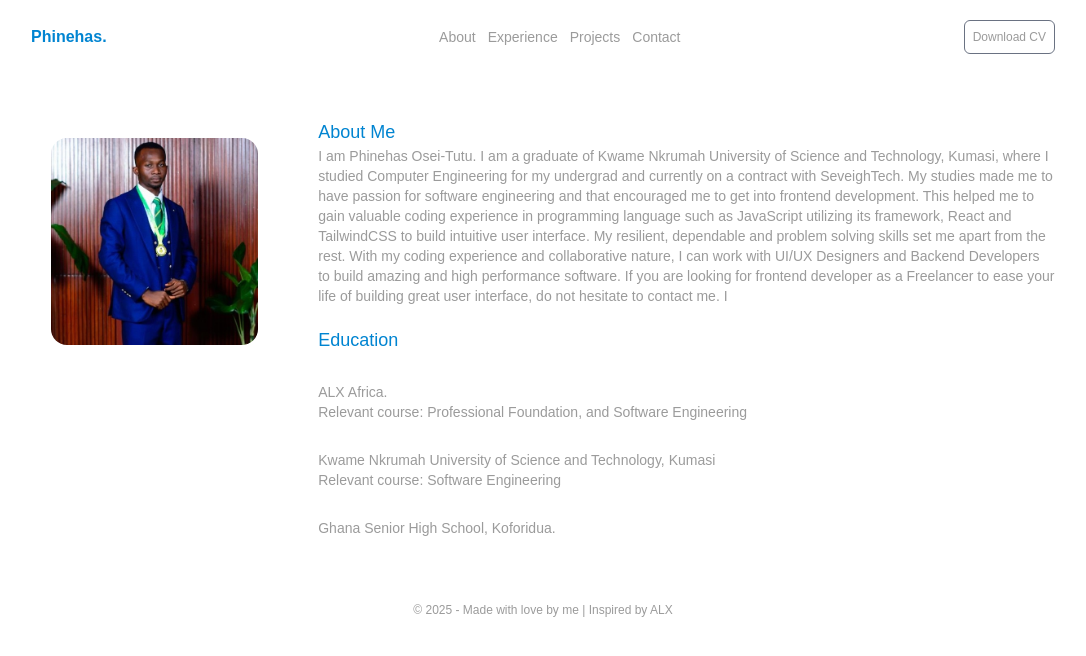
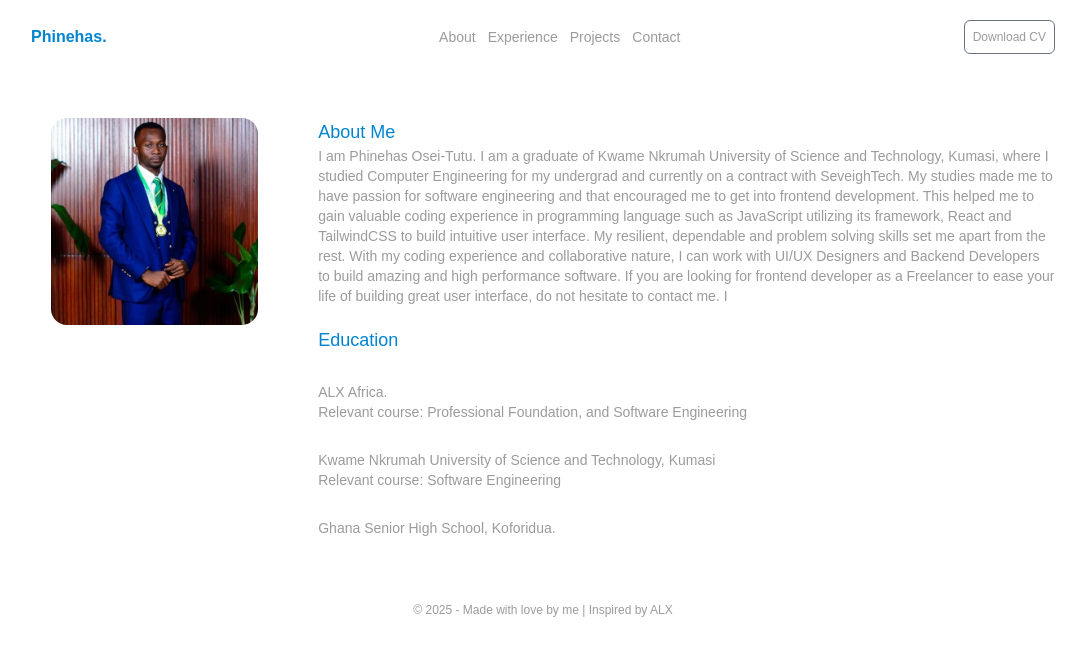
Before and after one commit to poseitutu10/my-portfolio, a Next.js app: page /about in a window 1280 px wide. Shown: the top 656 px of the page, without its empty margins (97-1183 px from the left). Built offline with nearby package versions, Linux system fonts and the light colour scheme.

Commit message:
feat: about section implemented

```diff
--- a/app/about/page.tsx
+++ b/app/about/page.tsx
@@ -13,7 +13,7 @@ const About: React.FC = () => {
   return (
     <section>
       <div className="flex flex-col md:flex-row gap-10 my-16">
-        <div className="md:w-1/4 p-5">
+        <div className="md:w-1/4 px-5">
           <Image
             src={profile}
             alt="profile-pic"
```
